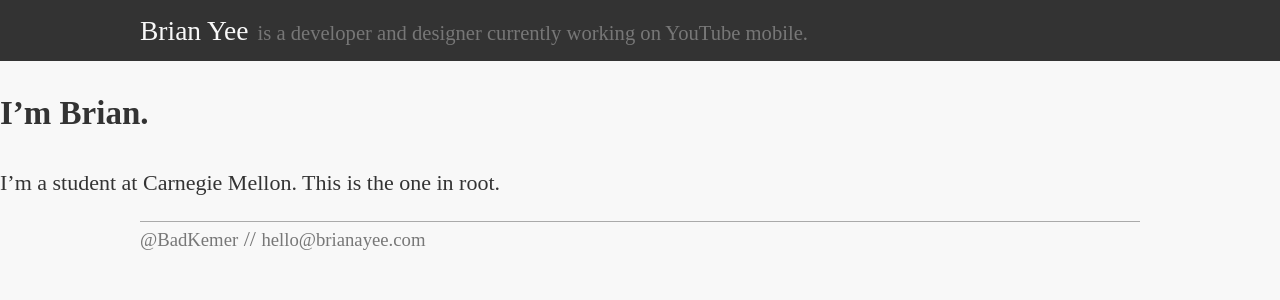
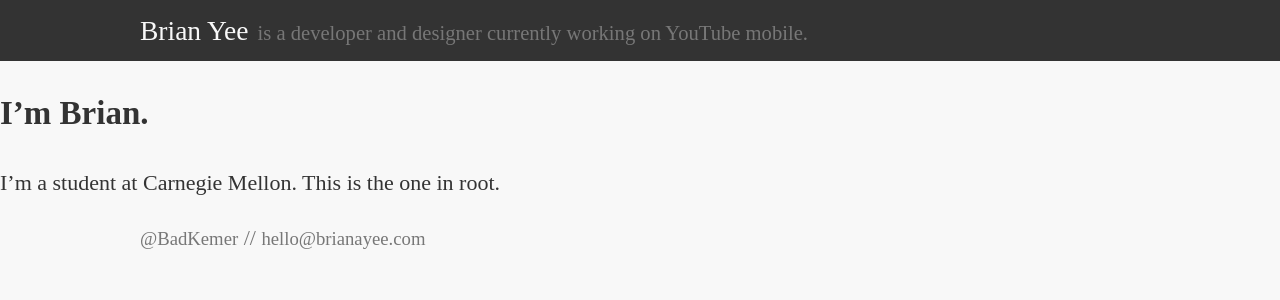
Before and after one commit to byee01/byee01.github.io, a Jekyll site: the page built from about.md, in a window 1280 px wide. Shown: the top 300 px of the page. Built offline with Jekyll 4.4.1, drawn with Linux system fonts in a browser that asks for light colours.

Commit message:
Update landing page

```diff
--- a/_includes/css/base.css
+++ b/_includes/css/base.css
@@ -93,15 +93,18 @@
   margin-right: 9px;
 }
 
-nav .tagline {
+
+h1 {
+  font-size: 2em;
+  font-weight: normal;
+  letter-spacing: -0.5px;
+  line-height: 1.25;
+  margin: 25% 0;
+}
+
+.tagline {
   color: #777;
   font-size: 0.75em;
-  line-height: 1.25;
-}
-
-h1 {
-  font-size: 1.75em;
-  font-weight: normal;
   line-height: 1.25;
 }
 
@@ -137,7 +140,6 @@
 }
 
 footer .container {
-  border-top: 1px solid #AAA;
   padding: 0;
 }
 
@@ -150,16 +152,12 @@
 /** Phones **/
 @media (max-width: 480px) {
   html > body {
-    font-size: 20px;
+    font-size: 16px;
   }
 
-  #content h1 {
-    font-size: 2em;
-  }
-
-  footer {
-    margin-top: 0.5em;
+  .tagline {
+    display: block;
   }
 }
 
-/* Variables:textLight{1435:1439,1919:1923,2034:2038}.text{391:395,1275:1279,1602:1606,1735:1739}.accent{327:331,366:370,1159:1163}.accentLight{1187:1191}.background{411:418,1290:1297,1750:1757}.accentMed{1246:1250}.accentDark{1216:1220} */
+/* Variables:textLight{1545:1549,1956:1960,2041:2045}.text{391:395,1275:1279,1639:1643,1772:1776}.accent{327:331,366:370,1159:1163}.accentLight{1187:1191}.background{411:418,1290:1297,1787:1794}.accentMed{1246:1250}.accentDark{1216:1220} */
```
Also changed, not shown: _posts/2012-01-01-newline.md (deleted, +0 -19 lines), index.md (+1 -5 lines).
